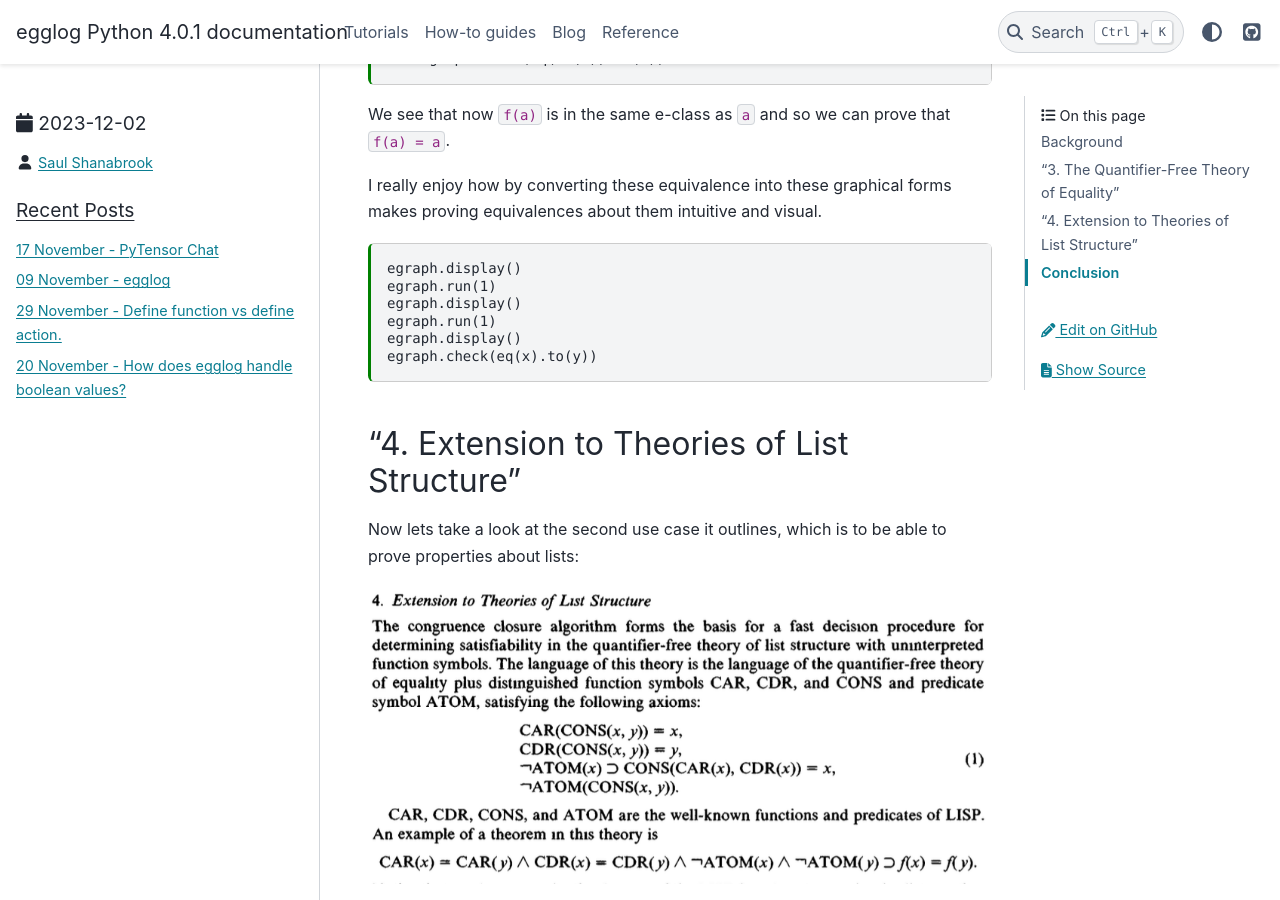
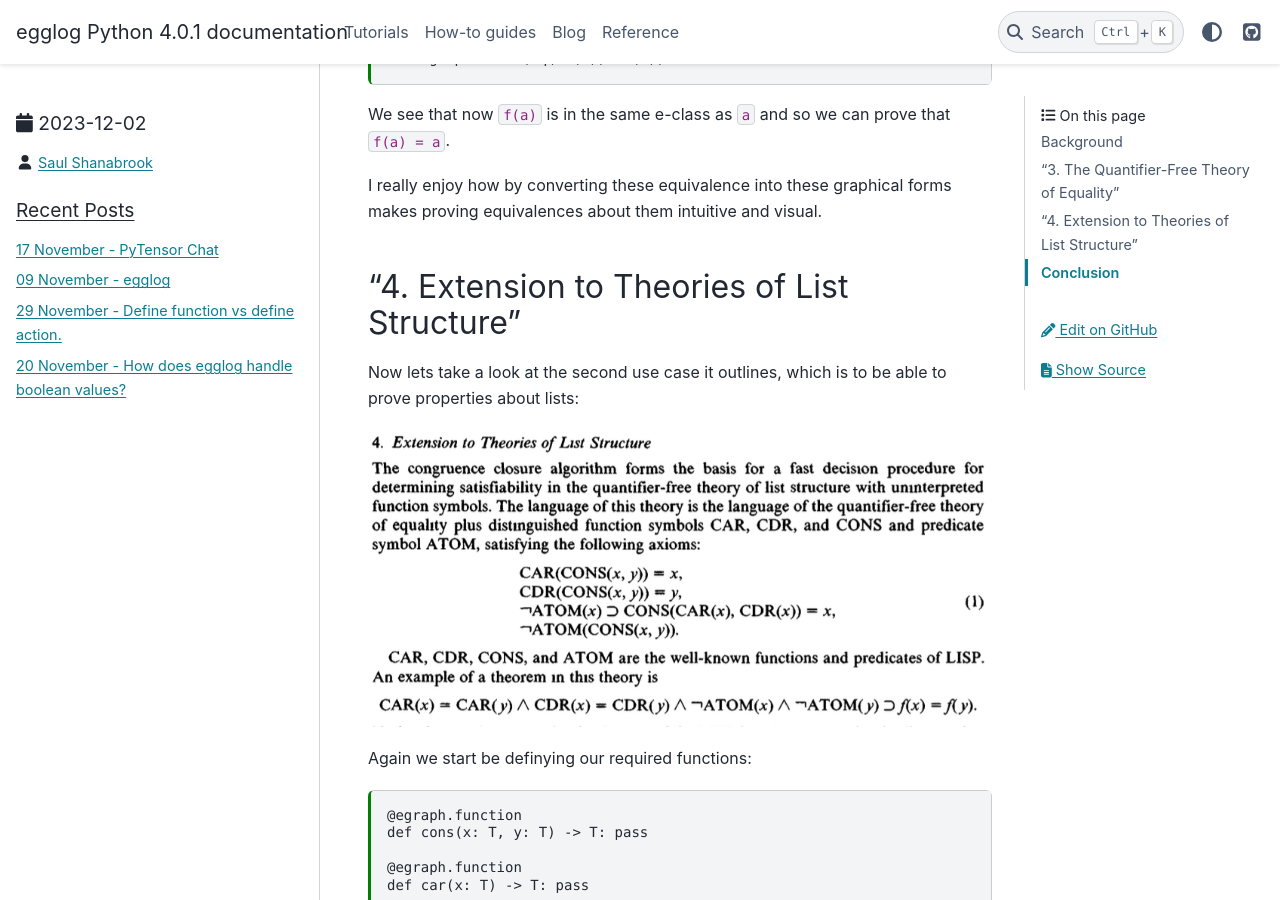
Before and after one commit to egraphs-good/egglog-python, a Sphinx documentation site: the page built from docs/explanation/2023_12_02_congruence_closure.md, in a window 1280 px wide and 900 px high, scrolled down 2724 px. Built offline with Sphinx 7.4.7 and the PyData theme 0.15.4, drawn with Linux system fonts in a browser that asks for light colours; pages that are not in the unit, such as notebooks, are missing from menus; comment, search, counter and statistics services are not loaded; the version number is read from the project's files by our own code.

Commit message:
Remove extra code block

````diff
--- a/docs/explanation/2023_12_02_congruence_closure.md
+++ b/docs/explanation/2023_12_02_congruence_closure.md
@@ -104,15 +104,6 @@ We see that now `f(a)` is in the same e-class as `a` and so we can prove that `f
 
 I really enjoy how by converting these equivalence into these graphical forms makes proving equivalences about them intuitive and visual.
 
-```{code-cell} python
-egraph.display()
-egraph.run(1)
-egraph.display()
-egraph.run(1)
-egraph.display()
-egraph.check(eq(x).to(y))
-```
-
 ## "4. Extension to Theories of List Structure"
 
 Now lets take a look at the second use case it outlines, which is to be able to prove properties about lists:
````
